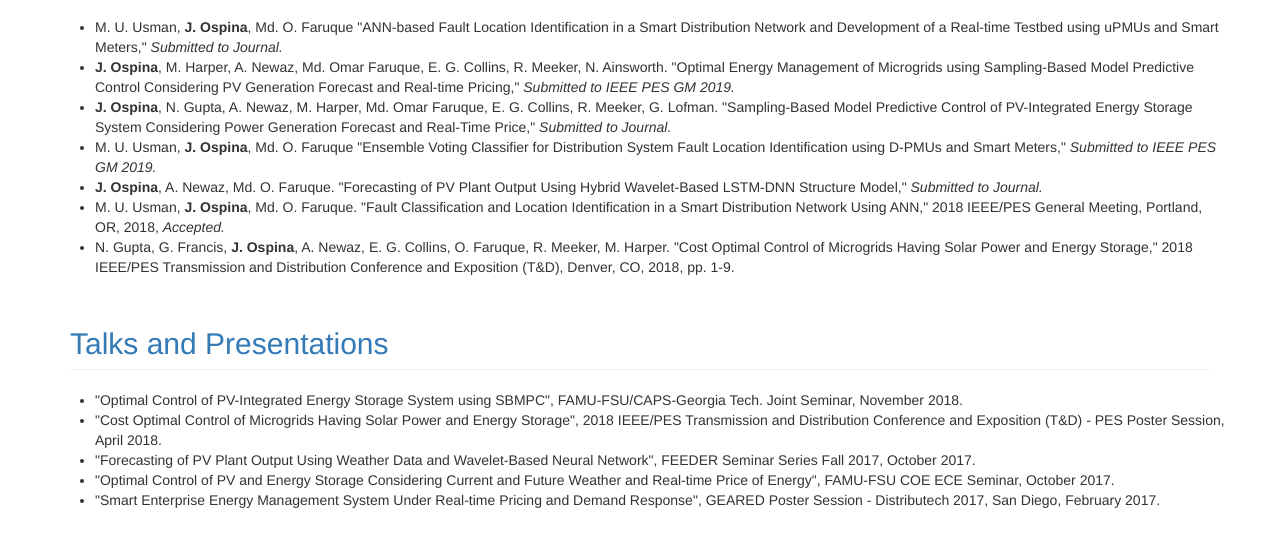
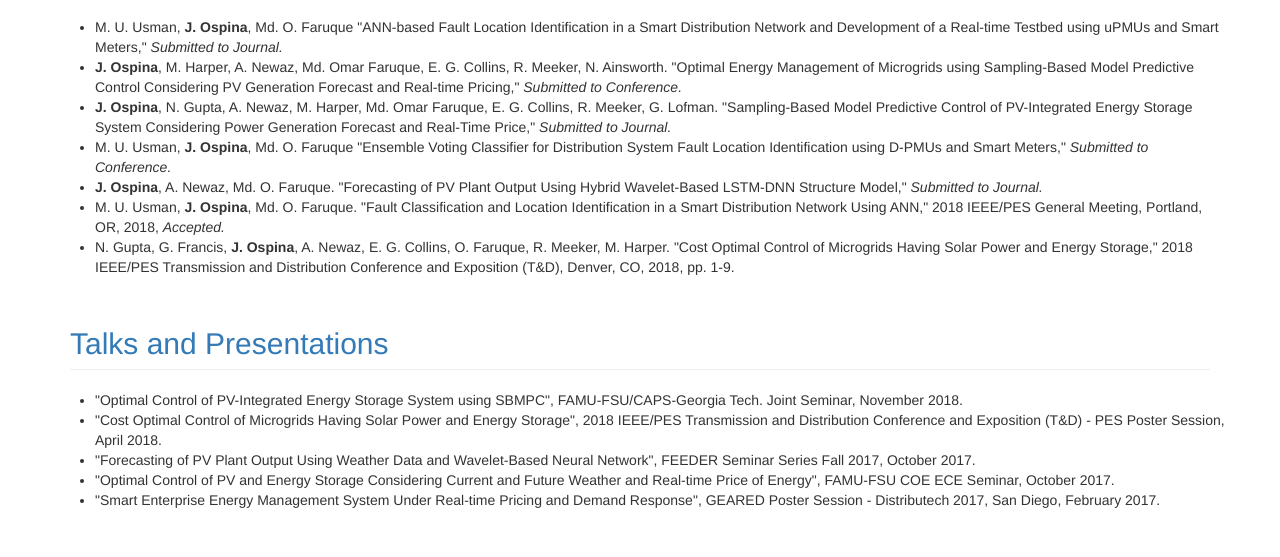
Before and after one commit to juanjospina/juanjospina.github.io, a plain HTML site: page index.html in a window 1280 px wide. Shown: the part 3145-3702 px from the top of the page. Drawn offline with Linux system fonts and the light colour scheme.

```diff
--- a/index.html
+++ b/index.html
@@ -379,9 +379,9 @@
             </div>
             <ul>
             <li>M. U. Usman, <strong>J. Ospina</strong>, Md. O. Faruque "ANN-based Fault Location Identification in a Smart Distribution Network and Development of a Real-time Testbed using uPMUs and Smart Meters," <i>Submitted to Journal.</i></li>
-            <li><strong>J. Ospina</strong>, M. Harper, A. Newaz, Md. Omar Faruque, E. G. Collins, R. Meeker, N. Ainsworth. "Optimal Energy Management of Microgrids using Sampling-Based Model Predictive Control Considering PV Generation Forecast and Real-time Pricing," <i>Submitted to IEEE PES GM 2019.</i> </li>
+            <li><strong>J. Ospina</strong>, M. Harper, A. Newaz, Md. Omar Faruque, E. G. Collins, R. Meeker, N. Ainsworth. "Optimal Energy Management of Microgrids using Sampling-Based Model Predictive Control Considering PV Generation Forecast and Real-time Pricing," <i>Submitted to Conference.</i> </li>
             <li><strong>J. Ospina</strong>, N. Gupta, A. Newaz, M. Harper, Md. Omar Faruque, E. G. Collins, R. Meeker, G. Lofman. "Sampling-Based Model Predictive Control of PV-Integrated Energy Storage System Considering Power Generation Forecast and Real-Time Price," <i>Submitted to Journal.</i> </li>
-            <li>M. U. Usman, <strong>J. Ospina</strong>, Md. O. Faruque "Ensemble Voting Classifier for Distribution System Fault Location Identification using D-PMUs and Smart Meters," <i>Submitted to IEEE PES GM 2019.</i></li>
+            <li>M. U. Usman, <strong>J. Ospina</strong>, Md. O. Faruque "Ensemble Voting Classifier for Distribution System Fault Location Identification using D-PMUs and Smart Meters," <i>Submitted to Conference.</i></li>
             <li><strong>J. Ospina</strong>, A. Newaz, Md. O. Faruque. "Forecasting of PV Plant Output Using Hybrid Wavelet-Based LSTM-DNN Structure Model," <i>Submitted to Journal.</i> </li>
             <li>M. U. Usman, <strong>J. Ospina</strong>, Md. O. Faruque. "Fault Classification and Location Identification in a Smart Distribution Network Using ANN," 2018 IEEE/PES General Meeting, Portland, OR, 2018, <i>Accepted.</i> </li>
             <li>N. Gupta, G. Francis, <strong>J. Ospina</strong>, A. Newaz, E. G. Collins, O. Faruque, R. Meeker, M. Harper. "Cost Optimal Control of Microgrids Having Solar Power and Energy Storage," 2018 IEEE/PES Transmission and Distribution Conference and Exposition (T&D), Denver, CO, 2018, pp. 1-9.</li>
```
